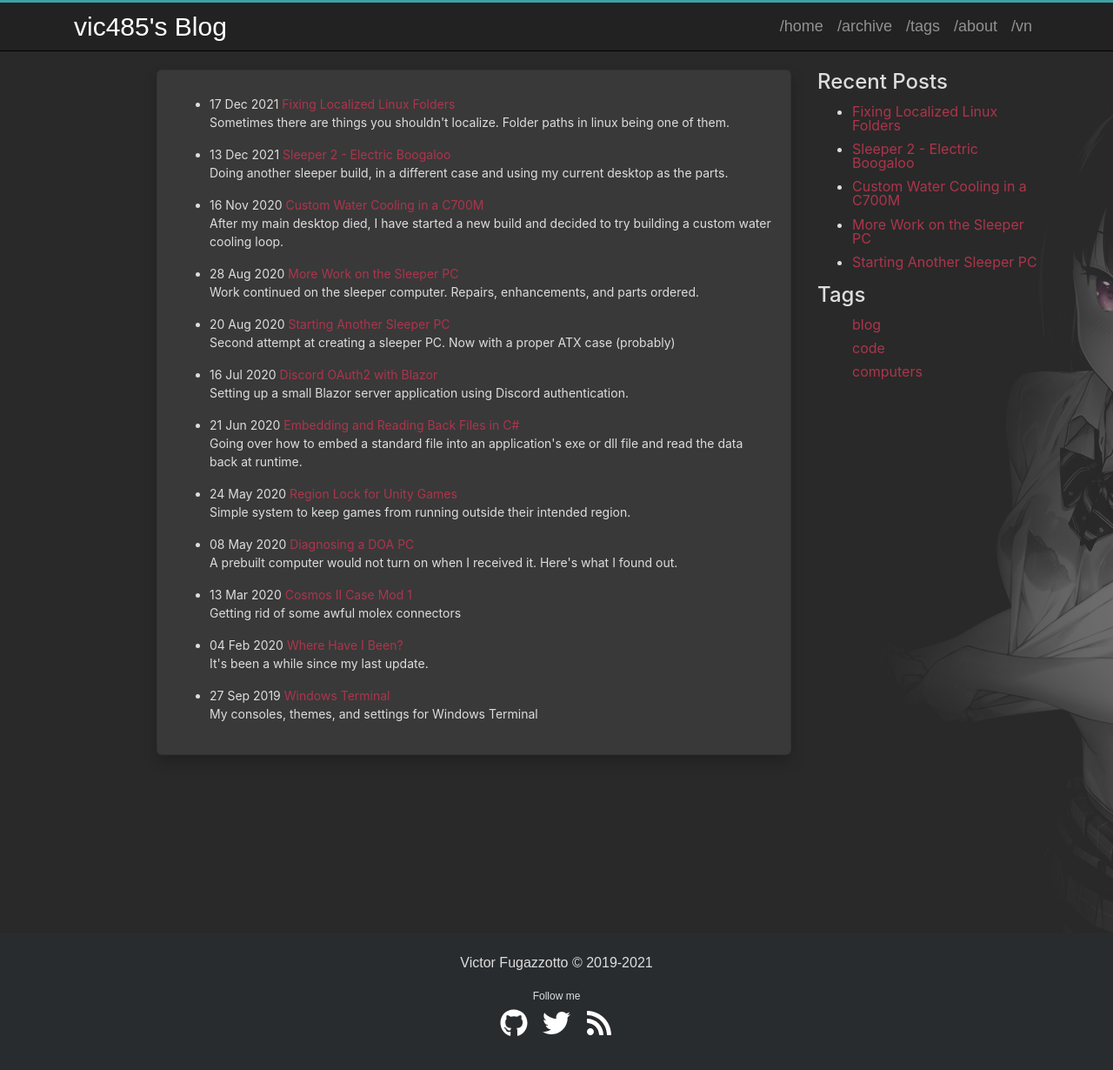
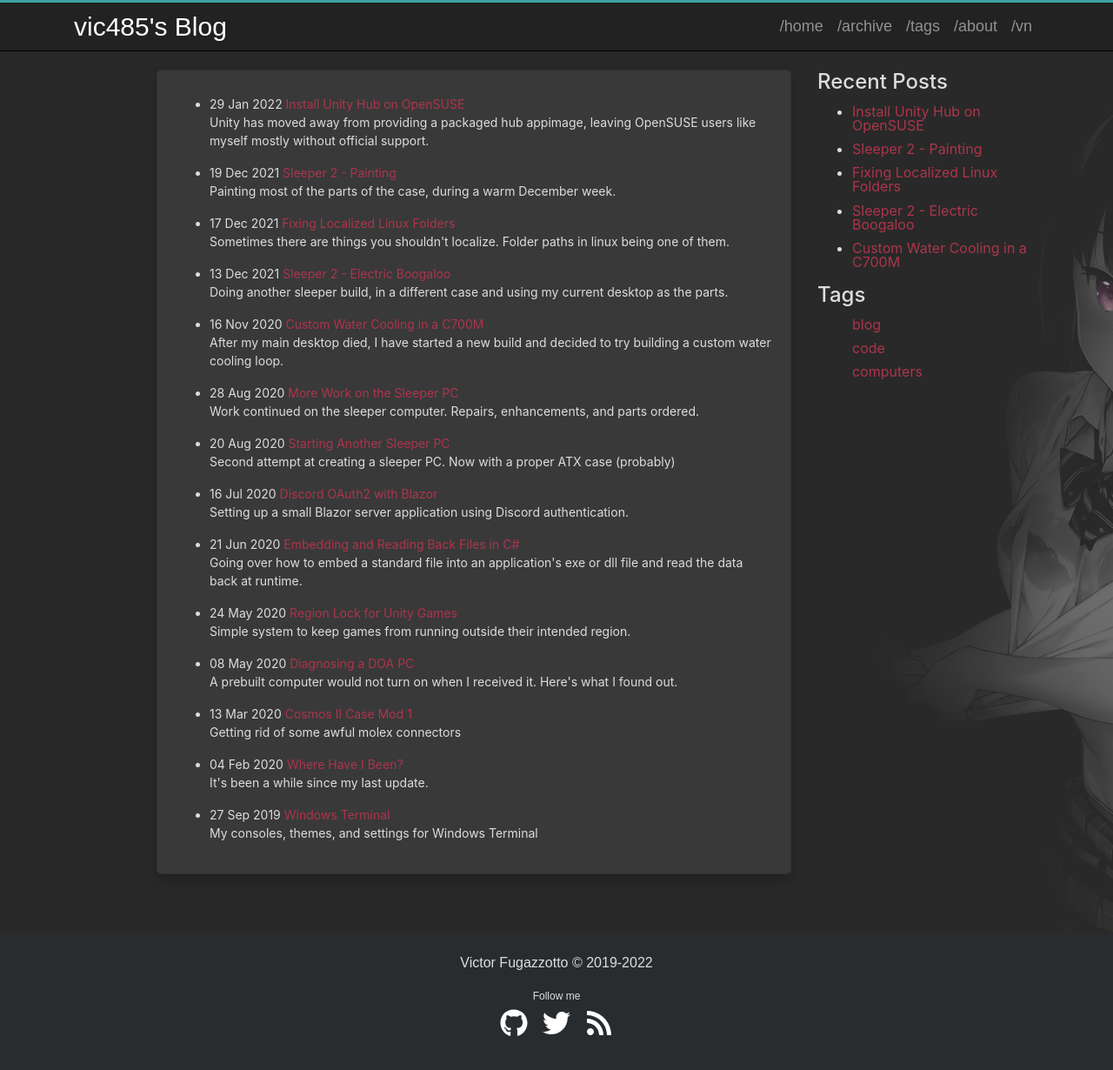
Before and after one commit to vic485/vic485.github.io, a Jekyll site: the page built from tag/blog.md, in a window 1280 px wide and 1255 px high. Shown: the top 1230 px of the window at 87% size. Built offline with Jekyll 4.4.1, drawn with Linux system fonts in a browser that asks for light colours; part of the change alters nothing that is shown.

Commit message:
Sleeper 2 and Unity Hub

````diff
--- a/_config.yml
+++ b/_config.yml
@@ -11,7 +11,7 @@ url: http://vic485.xyz
 baseurl: ''
 
 author: Victor Fugazzotto
-copyright: 2019-2021
+copyright: 2019-2022
 
 share:
   facebook: true
--- /dev/null
+++ b/_posts/2021-12-19-sleeper-2-part-2.md
@@ -0,0 +1,23 @@
+---
+layout: post
+title: "Sleeper 2 - Painting"
+tags: blog computers
+description: Painting most of the parts of the case, during a warm December week.
+---
+
+## Sleeper 2 - Painting
+Most of this week was spent painting the case with a flat black rust preventive spray paint. This time, I decided to have more coverage because of the rust issues, and ended up only masking off the back panel of the case.
+![Painted Case](https://i.imgur.com/uCtzObx.jpg)
+
+After leaving it to dry for a little over a full day, I pulled off the tape to check on everything. Only a little overspray around some of the vent holes, and some drip marks in areas not normally seen which is good enough for me.
+![Case Unmasked](https://i.imgur.com/qIM7YBG.jpg)
+
+The side/top panels we also painted black on the insides. This was a particularly difficult one to work with, since it is all a single U-shaped piece. While I had the case up on my desk, I decided to mount a few things to get them out of the way. I installed a 80mm fan in the front housing, reattached the front bezel, and mounted the 5.25" USB panel in the middle drive bay.
+![Case Profile](https://i.imgur.com/3wXNy8X.jpg)
+
+The only piece left unpainted so far is the removable motherboard tray. Unfortunately it will have to wait for a while since I need to cut the bars of the PCI-E slots out, and drill holes for the watercooling pass-through fittings. Not too sure when I will be able to get that done as I don't have the right size drill bit for the EK fittings, and we are heading into the cold winter where it is too cold to paint.
+
+<blockquote class="imgur-embed-pub" lang="en" data-id="a/VzEshrA">
+    <a href="//imgur.com/a/VzEshrA">Sleeper PC 2 Images</a>
+</blockquote>
+<script async src="//s.imgur.com/min/embed.js" charset="utf-8"></script>
--- /dev/null
+++ b/_posts/2022-01-29-unity-hub-on-opensuse.md
@@ -0,0 +1,26 @@
+---
+layout: post
+title: "Install Unity Hub on OpenSUSE"
+tags: blog
+description: Unity has moved away from providing a packaged hub appimage, leaving OpenSUSE users like myself mostly without official support.
+---
+
+## Installing the Unity Hub on OpenSUSE
+With the full release of version 3.0 of the Unity Hub, Unity has stopped listing the old appimage installer in favor of repositories for certain distros and package managers. Currently there are very few (literally two or three) officially supported distros, which leaves OpenSUSE users like me mostly out of luck. They do have a CentOS/RHEL rpm repo hosted, so with a little configuring we can install on SUSE.
+
+### Zypper Instructions
+From Unity's instructions, we will create a repo file in the same way as they do for CentOS, but send it to our zypper repos instead of yum.
+```bash
+sudo sh -c 'echo -e "[unityhub]\nname=Unity Hub\nbaseurl=https://hub.unity3d.com/linux/repos/rpm/stable\nenabled=1\ngpgcheck=1\ngpgkey=https://hub.unity3d.com/linux/repos/rpm/stable/repodata/repomd.xml.key\nrepo_gpgcheck=1" > /etc/zypp/repos.d/unityhub.repo'
+```
+Next, refresh the zypper database and import the gpg key.
+```bash
+sudo zypper --gpg-auto-import-keys refresh
+```
+And finally, install.
+```bash
+sudo zypper in unityhub
+```
+Zypper may warn you that it can't find a source for libuuid. You can ignore this by entering `2` at the prompt. I haven't noticed any issues with running the hub and editor without this library.
+
+The above was adapted from the official [Unity docs](https://docs.unity3d.com/hub/manual/InstallHub.html#install-hub-linux). For those still prefering the appimage and installer, I have found the [beta](https://public-cdn.cloud.unity3d.com/hub/prod/UnityHubBeta.tar.gz) archive is currently still hosted on the [Japanese Unity](https://unity.com/ja/download) download page. Newer appimages may be able to be extracted/created from the official repositories for unsupported distros.
````
